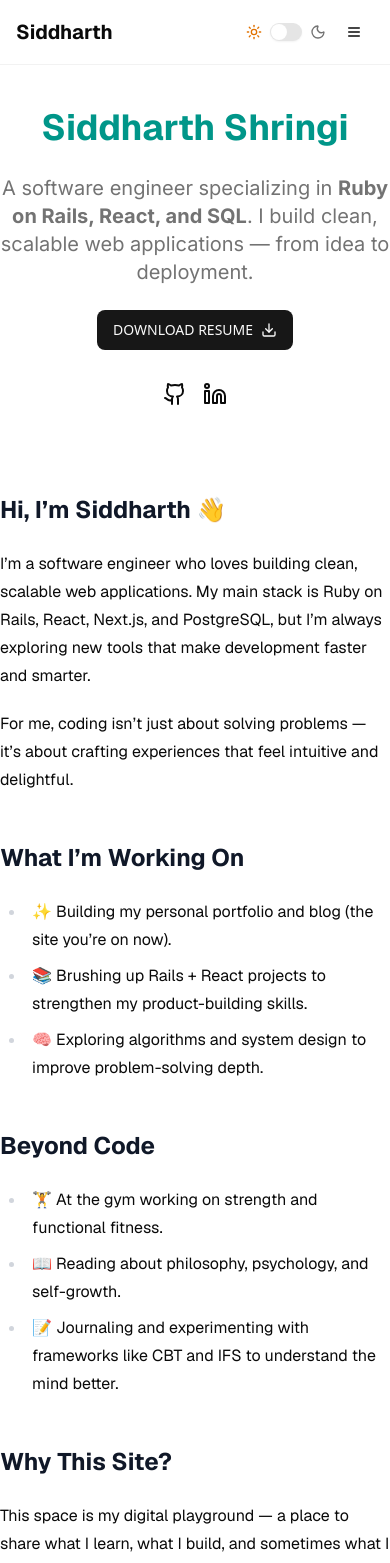
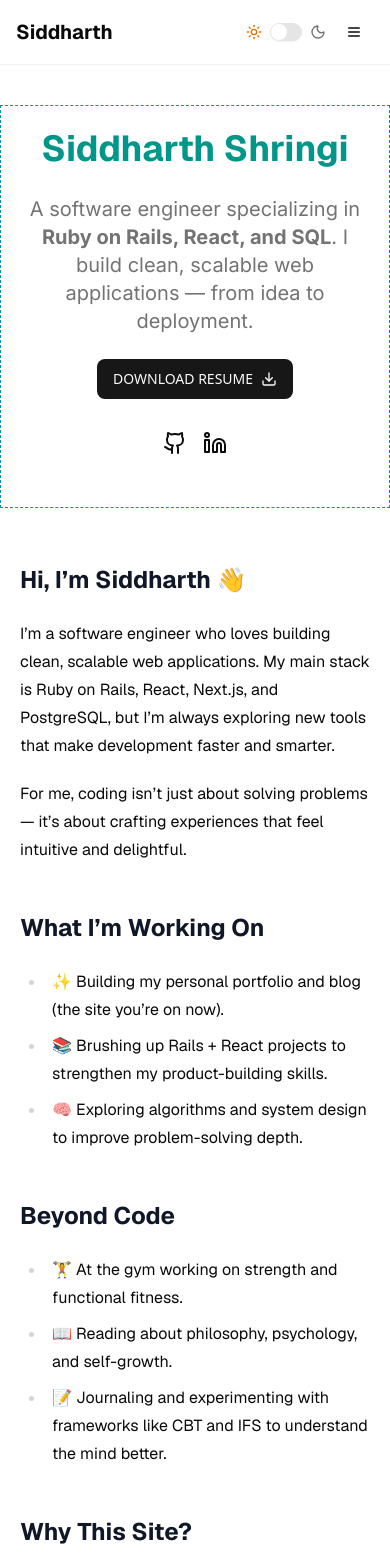
Before and after one commit to SiddharthShringi/siddharth-portfolio, a Next.js app: page / in a window 390 px wide. Shown: the top 1563 px of the page. Built offline with nearby package versions, Linux system fonts and the light colour scheme; a web font is replaced by a local one.

Commit message:
Made home and blog slug page responsive

```diff
--- a/app/blog/[slug]/page.tsx
+++ b/app/blog/[slug]/page.tsx
@@ -19,16 +19,22 @@ export default async function Post({ params }: { params: { slug: string } }) {
   const { title, publishedAt, author, image } = metadata;
 
   return (
-    <section className="flex items-center justify-center my-10">
-      <div className="px-4 sm:px-6 lg:px-8 xl:px-10">
+    <section className="md:flex md:items-center md:justify-center my-10">
+      <div className="px-6 lg:px-8 xl:px-10">
         <Link href="/blog" className="flex items-center text-sm text-muted-foreground mb-4">
           <ArrowLeft className="mr-2 h-4 w-4" />
           <span>Back to Blog</span>
         </Link>
         {/* Post Image */}
         {image && (
-          <div className="relative mb-6 h-96 wofull overflow-hidden rounded-lg">
-            <Image src={image} alt={title || 'Blog Post Image'} fill className="object-cover" />
+          <div className="relative w-full sm:mb-6 h-64 sm:h-96 overflow-hidden">
+            <Image
+              src={image}
+              alt={title || 'Blog Post Image'}
+              fill
+              className="object-cover rounded-xl shadow-lg"
+              priority
+            />
           </div>
         )}
 
--- a/components/Introduction.tsx
+++ b/components/Introduction.tsx
@@ -7,7 +7,7 @@ import Socials from './Socials';
 export default function Introduction() {
   return (
     <section className="flex flex-col justify-center items-center gap-2 sm:gap-4">
-      <div className="mt-10 sm:mt-20">
+      <div className="mt-10 sm:mt-20 border border-cyan-600 border-dashed p-5">
         <motion.div
           initial={{ opacity: 0, y: 20 }}
           animate={{ opacity: 1, y: 0 }}
@@ -40,7 +40,7 @@ export default function Introduction() {
           </div>
         </motion.div>
       </div>
-      <div className="prose dark:prose-invert font-geist tracking-normal text-foreground">
+      <div className="prose dark:prose-invert font-geist tracking-normal text-foreground px-5 sm:px-0">
         <div>
           <h2>Hi, I’m Siddharth 👋</h2>
           <p>
```
